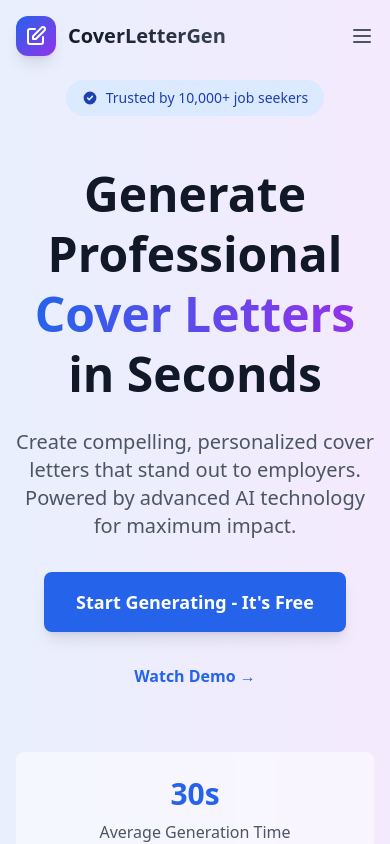
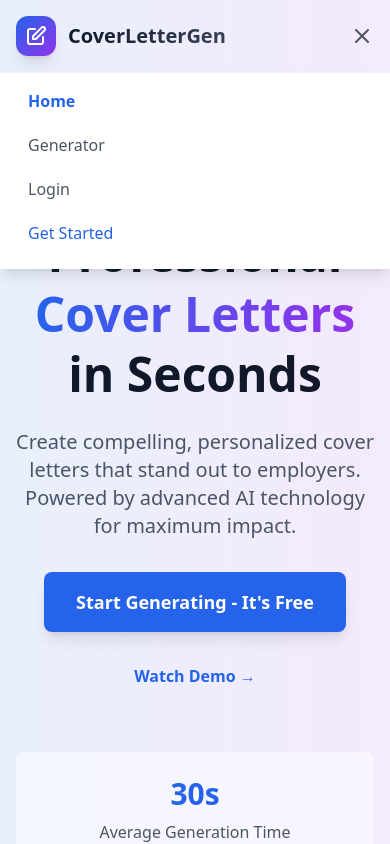
Before and after one commit to Sammalik8884/CoverLetterGen, a React (Vite) app in the folder frontend/: page / in a window 390 px wide. Both pictures are taken after a click on the button 362 px from the left and 36 px from the top of the page. Shown: the top 844 px of the page. Built offline with nearby package versions, Linux system fonts and the light colour scheme; no server answers; the HTML template or start-up script is replaced by a standard one.

Commit message:
Fix navigation button and add missing logo

```diff
--- a/frontend/src/components/Navigation.jsx
+++ b/frontend/src/components/Navigation.jsx
@@ -7,6 +7,7 @@
   const navigate = useNavigate()
   const location = useLocation()
   const [scrolled, setScrolled] = useState(false)
+  const [isMenuOpen, setIsMenuOpen] = useState(false)
 
   // Add scroll effect for glassmorphism
   useEffect(() => {
@@ -28,8 +29,8 @@
 
   return (
     <nav className={`fixed top-0 w-full z-50 transition-all duration-300 ${scrolled
-        ? 'bg-white/80 dark:bg-gray-900/80 backdrop-blur-md shadow-md border-b border-gray-200/50 dark:border-gray-700/50'
-        : 'bg-white/0 dark:bg-gray-900/0 border-transparent'
+      ? 'bg-white/80 dark:bg-gray-900/80 backdrop-blur-md shadow-md border-b border-gray-200/50 dark:border-gray-700/50'
+      : 'bg-white/0 dark:bg-gray-900/0 border-transparent'
       }`}>
       <div className="max-w-7xl mx-auto px-4 sm:px-6 lg:px-8 py-4">
         <div className="flex items-center justify-between">
@@ -77,17 +78,82 @@
             )}
           </div>
 
-          {/* Mobile Menu Button (Hamburger) - Simplified for robustness */}
+          {/* Mobile Menu Button (Hamburger) */}
           <div className="md:hidden flex items-center">
-            {/* We can add a mobile menu implementation here if needed, keeping it clean for now */}
-            <button className="text-gray-600 dark:text-gray-300 hover:text-blue-600">
+            <button
+              onClick={() => setIsMenuOpen(!isMenuOpen)}
+              className="text-gray-600 dark:text-gray-300 hover:text-blue-600 focus:outline-none"
+            >
               <svg className="w-6 h-6" fill="none" stroke="currentColor" viewBox="0 0 24 24">
-                <path strokeLinecap="round" strokeLinejoin="round" strokeWidth={2} d="M4 6h16M4 12h16M4 18h16" />
+                {isMenuOpen ? (
+                  <path strokeLinecap="round" strokeLinejoin="round" strokeWidth={2} d="M6 18L18 6M6 6l12 12" />
+                ) : (
+                  <path strokeLinecap="round" strokeLinejoin="round" strokeWidth={2} d="M4 6h16M4 12h16M4 18h16" />
+                )}
               </svg>
             </button>
           </div>
         </div>
       </div>
+
+      {/* Mobile Menu Dropdown */}
+      {isMenuOpen && (
+        <div className="md:hidden bg-white dark:bg-gray-900 border-t border-gray-100 dark:border-gray-800 absolute w-full left-0 shadow-lg">
+          <div className="px-4 pt-2 pb-4 space-y-1 sm:px-3">
+            <Link
+              to="/"
+              className={`block px-3 py-2 rounded-md text-base font-medium ${isActive('/')}`}
+              onClick={() => setIsMenuOpen(false)}
+            >
+              Home
+            </Link>
+            <Link
+              to="/generator"
+              className={`block px-3 py-2 rounded-md text-base font-medium ${isActive('/generator')}`}
+              onClick={() => setIsMenuOpen(false)}
+            >
+              Generator
+            </Link>
+            {isAuthenticated ? (
+              <>
+                <Link
+                  to="/dashboard"
+                  className={`block px-3 py-2 rounded-md text-base font-medium ${isActive('/dashboard')}`}
+                  onClick={() => setIsMenuOpen(false)}
+                >
+                  Dashboard
+                </Link>
+                <button
+                  onClick={() => {
+                    handleLogout();
+                    setIsMenuOpen(false);
+                  }}
+                  className="w-full text-left block px-3 py-2 rounded-md text-base font-medium text-red-600 dark:text-red-400 hover:bg-red-50 dark:hover:bg-red-900/20"
+                >
+                  Logout
+                </button>
+              </>
+            ) : (
+              <>
+                <Link
+                  to="/login"
+                  className="block px-3 py-2 rounded-md text-base font-medium text-gray-600 dark:text-gray-300 hover:text-blue-600 dark:hover:text-blue-400"
+                  onClick={() => setIsMenuOpen(false)}
+                >
+                  Login
+                </Link>
+                <Link
+                  to="/register"
+                  className="block px-3 py-2 rounded-md text-base font-medium text-blue-600 dark:text-blue-400 hover:text-blue-700 dark:hover:text-blue-300"
+                  onClick={() => setIsMenuOpen(false)}
+                >
+                  Get Started
+                </Link>
+              </>
+            )}
+          </div>
+        </div>
+      )}
     </nav>
   )
 }
```
Also changed, not shown: frontend/public/logo.svg (added).
